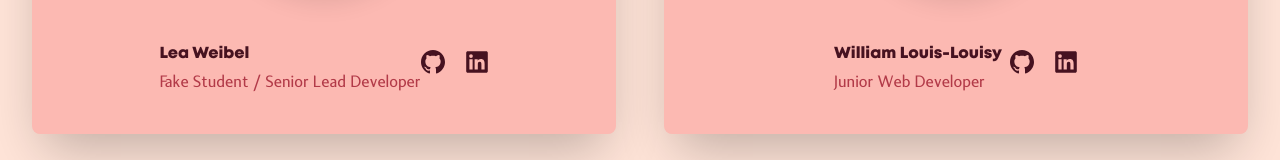
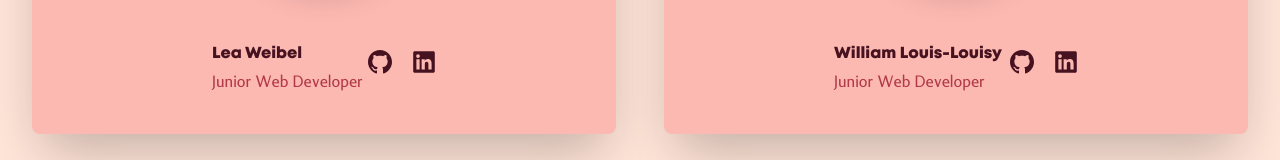
Before and after one commit to WildCodeSchool/lyon-js-sept21-p2-g2-front, a React (Create React App) app: page /about-us in a window 1280 px wide. Shown: the part 993-1153 px from the top of the page. Built offline with nearby package versions, Linux system fonts and the light colour scheme; what react-toast-notifications would draw is missing.

Commit message:
dead code cleaned

```diff
--- a/src/components/Converter.jsx
+++ b/src/components/Converter.jsx
@@ -60,7 +60,6 @@ const Converter = () => {
         .get(url)
         .then((res) => res.data.info.rate)
         .then((data) => setResult((data * amount).toFixed(2)));
-      // .catch((err) => console.error(err));
     }
   }, [amount, destination, firstCurrency]);
 
@@ -92,12 +91,7 @@ const Converter = () => {
               className="h-8 w-16 lg:h-16 lg:w-32 rounded-lg"
               alt="flag"
             />
-            <p
-              className="currencies"
-              // style={{ fontSize: displayInput ? '16px' : '12px' }}
-            >
-              {firstCurrency}
-            </p>
+            <p className="currencies">{firstCurrency}</p>
           </div>
           <select
             name=""
--- a/src/components/Map.jsx
+++ b/src/components/Map.jsx
@@ -8,7 +8,6 @@ function Map() {
         title="Inline Frame Example"
         width="300"
         height="200"
-        // margin="5%"
         src="https://www.openstreetmap.org/relation/307829"
       />
     </div>
--- a/src/components/Team.jsx
+++ b/src/components/Team.jsx
@@ -19,7 +19,7 @@ const people = [
   },
   {
     name: 'Lea Weibel ',
-    role: 'Fake Student / Senior Lead Developer',
+    role: 'Junior Web Developer',
     imageUrl: 'https://i.ibb.co/cNk1d6L/lea.png',
     githubUrl: 'https://github.com/lea-weibel',
     linkedinUrl: 'https://www.linkedin.com/in/l%C3%A9a-weibel/',
--- a/src/css/AbstractBlogPost.css
+++ b/src/css/AbstractBlogPost.css
@@ -1,5 +1,3 @@
-/* mist class colors from taiwind */
-
 .miniatureBlogPost {
   background-color: var(--lightShade);
   height: 120px;
@@ -46,10 +44,6 @@
   color: var(--lightShade);
 }
 
-/* .reducedPost img {
-  border-radius: 50%;
-} */
-
 @media only screen and (min-width: 1024px) {
   .miniatureBlogPost {
     width: 50%;
--- a/src/css/ContactUs.css
+++ b/src/css/ContactUs.css
@@ -32,7 +32,6 @@ h3 {
   margin-left: 15%;
   width: 70%;
   border-radius: var(--smallBorderRadius);
-  /* box-shadow: -2px -2px 8px 4px rgba(43, 35, 37, 0.3); */
   margin-bottom: 15px;
 }
 
--- a/src/css/Converter.css
+++ b/src/css/Converter.css
@@ -66,7 +66,6 @@
 
 .currencies {
   margin: 2% auto;
-  /* height: 16px; */
 }
 
 .toCurrency {
--- a/src/css/Dashboard.css
+++ b/src/css/Dashboard.css
@@ -1,4 +1,3 @@
-/* Voir avec william pour l'effet sur le titre?*/
 #title-dash {
   font-size: 2rem;
   text-align: center;
--- a/src/css/Home.css
+++ b/src/css/Home.css
@@ -55,7 +55,6 @@
 }
 
 .dropdown::-webkit-scrollbar-track {
-  /* border: 1px solid var(--drakestShade); */
   padding: 2px 0;
   background-color: rgb(230, 227, 227);
   border-radius: 3px;
--- a/src/css/TagList.css
+++ b/src/css/TagList.css
@@ -1,5 +1,3 @@
-/*need font size, font family*/
-
 .allTags {
   width: 85%;
   height: 200px;
--- a/src/css/Team.css
+++ b/src/css/Team.css
@@ -9,7 +9,3 @@
   font-family: 'secondaryFont';
   margin-right: 8px;
 }
-
-/* #teamContainer {
-  margin: 5% 0;
-} */
```
